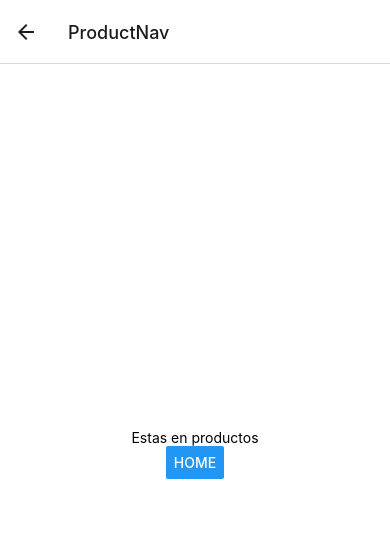
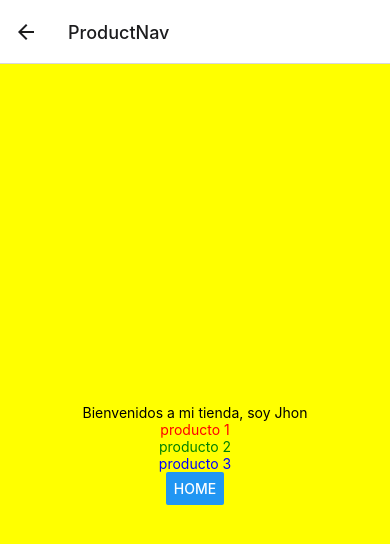
Before and after one commit to rorquera/TallerMergeConflicts, a React Native app: screen /ProductNav in a window 390 px wide. Shown: the top 544 px of the page. Built offline with nearby package versions, Linux system fonts and the light colour scheme.

Commit message:
Cambios en la pantalla product

```diff
--- a/app/screens/Product.js
+++ b/app/screens/Product.js
@@ -1,23 +1,36 @@
-import {View, Text, StyleSheet, Button} from 'react-native'
+import { View, Text, StyleSheet, Button } from 'react-native';
 
-export const Product = ({navigation}) =>{
-    return <View style={styles.container}>
-        <Text>Estas en productos</Text>
+export const Product = ({ navigation }) => {
+  return (
+    <View style={styles.container}>
+      <Text>Bienvenidos a mi tienda, soy Jhon</Text>
+      <Text style={styles.producto1}>producto 1</Text>
+      <Text style={styles.producto2}>producto 2</Text>
+      <Text style={styles.producto3}>producto 3</Text>
       <Button
-            title='HOME'
-            onPress={()=>{
+        title="HOME"
+        onPress={() => {
           navigation.navigate('HomeNav');
         }}
       />
     </View>
-
-}
+  );
+};
 
 const styles = StyleSheet.create({
   container: {
     flex: 1,
-      backgroundColor: '#fff',
+    backgroundColor: 'yellow',
     alignItems: 'center',
     justifyContent: 'center',
   },
+  producto1: {
+    color: 'red',
+  },
+  producto2: {
+    color: 'green',
+  },
+  producto3: {
+    color: 'blue',
+  },
 });
```
Lines whose indentation alone changed are shown as unchanged.
